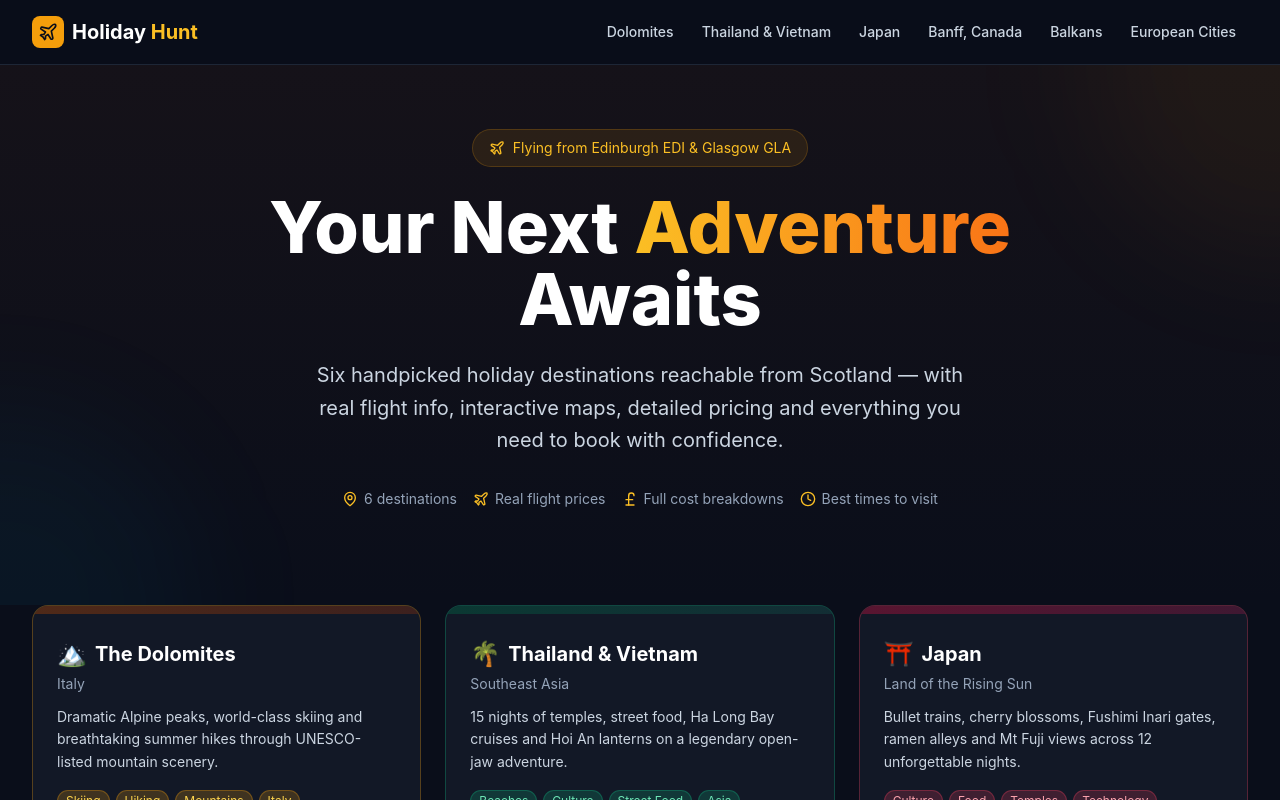
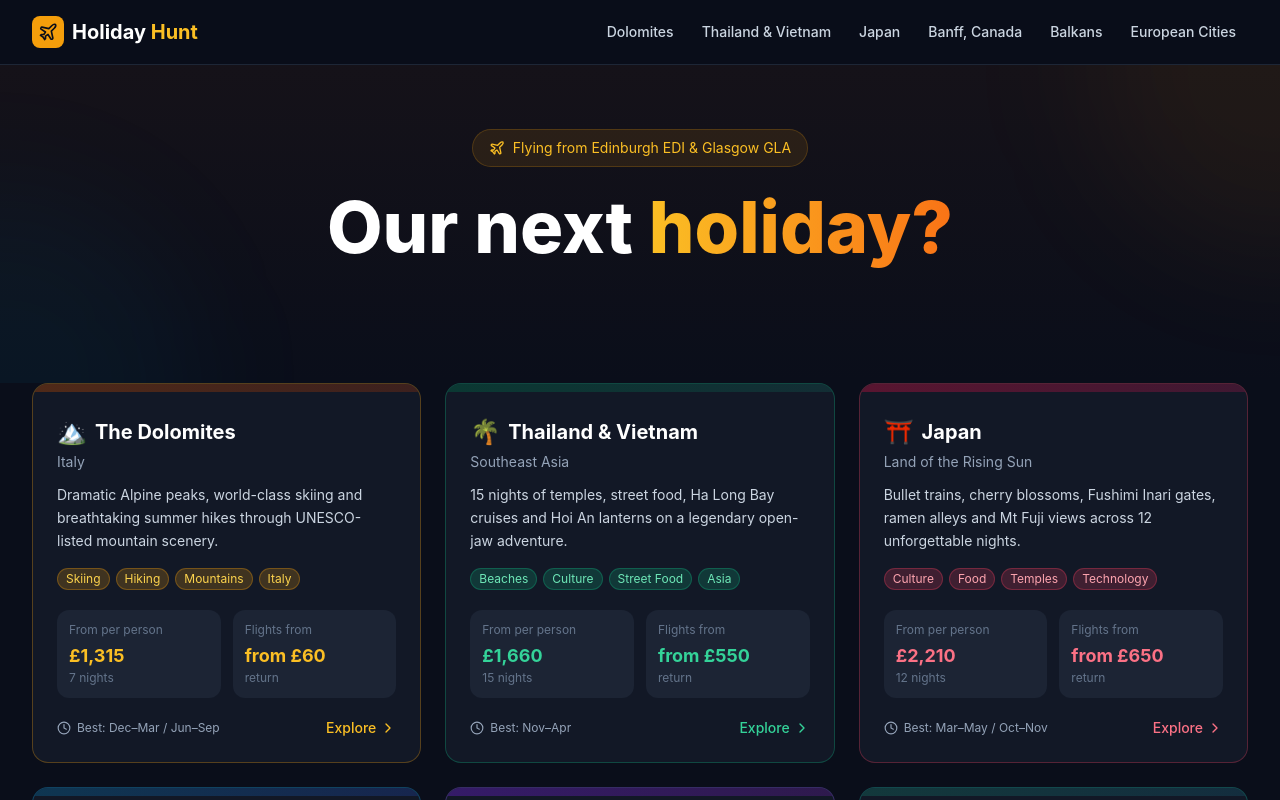
Before and after one commit to Reece-Porter/Holiday-Hunt, a Next.js app: page / in a window 1280 px wide. Shown: the top 800 px of the page. Built offline with nearby package versions, Linux system fonts and the light colour scheme.

Commit message:
fix(home): replace commercial hero text with 'Our next holiday?'

```diff
--- a/src/app/page.tsx
+++ b/src/app/page.tsx
@@ -1,5 +1,5 @@
 import Link from "next/link";
-import { Plane, MapPin, Clock, PoundSterling, ChevronRight, Star } from "lucide-react";
+import { Plane, Clock, ChevronRight, Star } from "lucide-react";
 
 const destinations = [
   {
@@ -130,37 +130,11 @@ export default function Home() {
           </div>
 
           <h1 className="text-5xl sm:text-6xl lg:text-7xl font-extrabold text-white mb-6 leading-tight">
-            Your Next{" "}
+            Our next{" "}
             <span className="text-transparent bg-clip-text bg-gradient-to-r from-amber-400 to-orange-500">
-              Adventure
-            </span>{" "}
-            Awaits
+              holiday?
+            </span>
           </h1>
-
-          <p className="text-xl text-slate-300 max-w-2xl mx-auto mb-8 leading-relaxed">
-            Six handpicked holiday destinations reachable from Scotland — with real
-            flight info, interactive maps, detailed pricing and everything you need to
-            book with confidence.
-          </p>
-
-          <div className="flex flex-wrap gap-4 justify-center text-sm text-slate-400">
-            <div className="flex items-center gap-1.5">
-              <MapPin className="h-4 w-4 text-amber-400" />
-              <span>6 destinations</span>
-            </div>
-            <div className="flex items-center gap-1.5">
-              <Plane className="h-4 w-4 text-amber-400" />
-              <span>Real flight prices</span>
-            </div>
-            <div className="flex items-center gap-1.5">
-              <PoundSterling className="h-4 w-4 text-amber-400" />
-              <span>Full cost breakdowns</span>
-            </div>
-            <div className="flex items-center gap-1.5">
-              <Clock className="h-4 w-4 text-amber-400" />
-              <span>Best times to visit</span>
-            </div>
-          </div>
         </div>
       </section>
 
```
